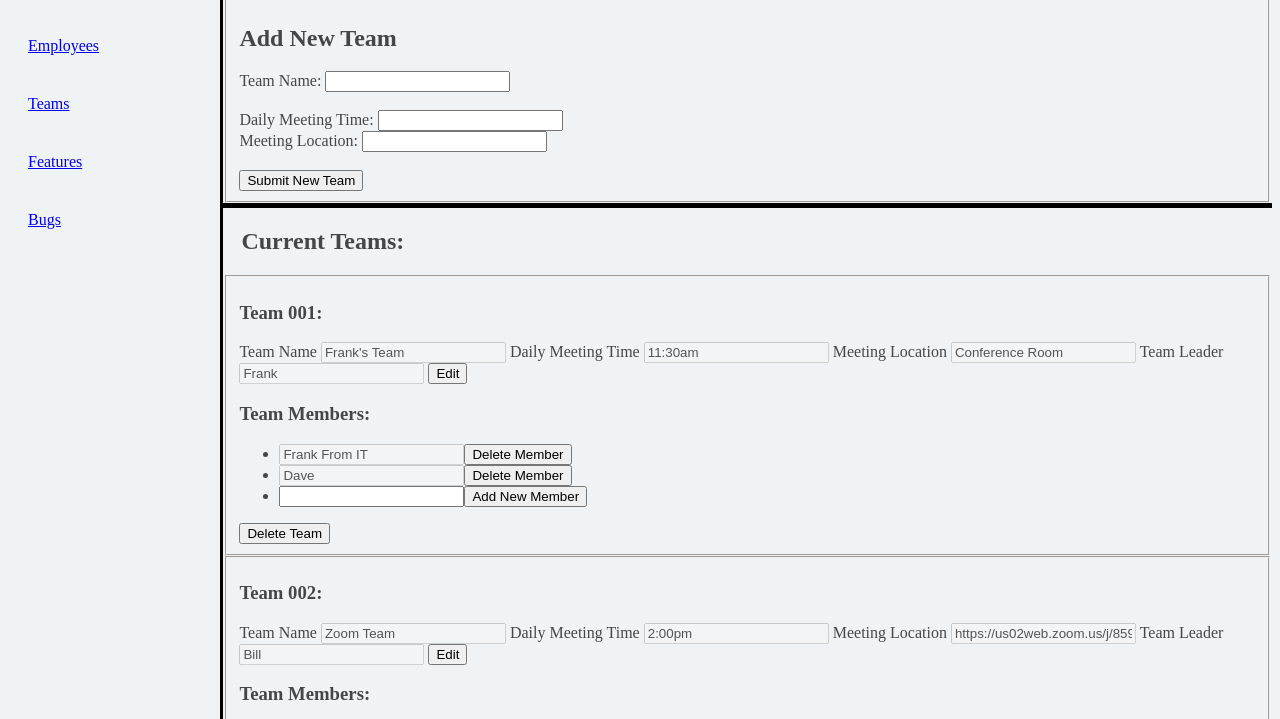
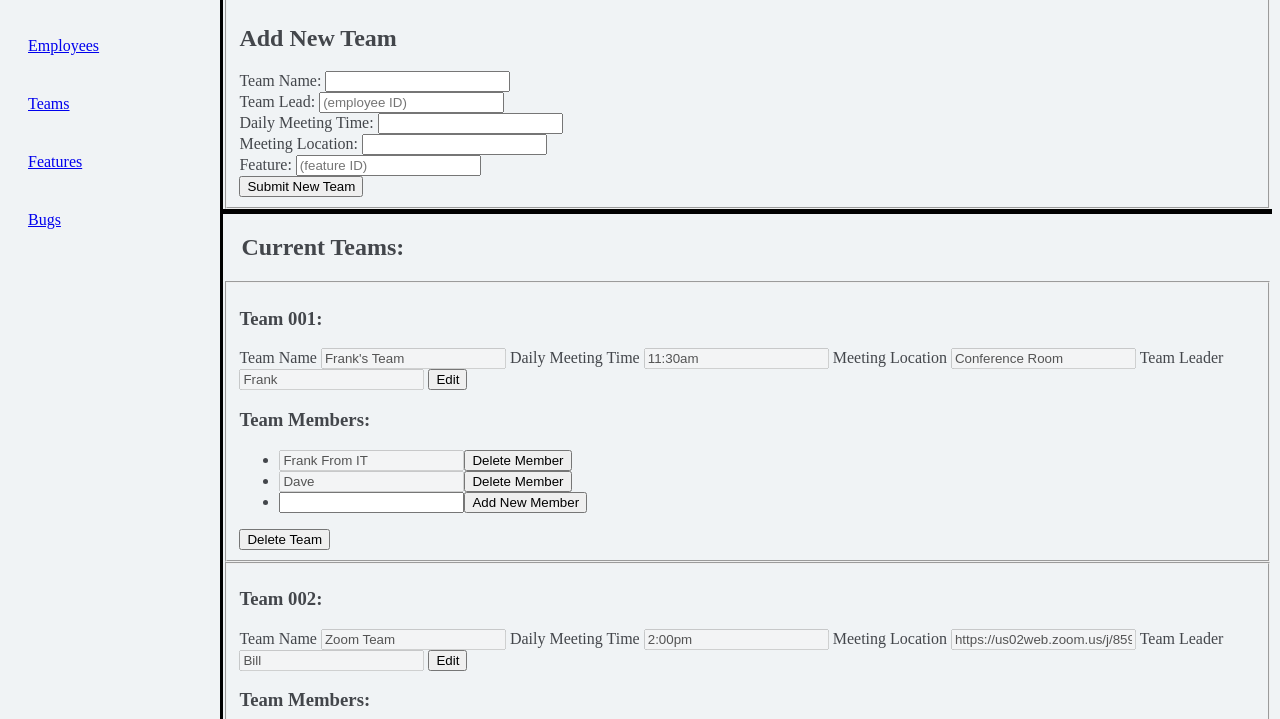
Before and after one commit to taylordo/taylordo.github.io, a plain HTML site: page pages/teams.html in a window 1280 px wide. Shown: the part 81-800 px from the top of the page. Drawn offline with Linux system fonts and the light colour scheme.

Commit message:
Update teams.html
Made a mistake, hopefully fixed it.

```diff
--- a/pages/teams.html
+++ b/pages/teams.html
@@ -30,14 +30,14 @@
                 <h2>Add New Team</h2>
                 <label for="team-name">Team Name:</label>
                 <input type="text" name="team-name"><br>
-                <label for="lead" placeholder="(employee ID)>Team Lead:</label>
-                <input type="text" name="lead"><br>
+                <label for="lead">Team Lead:</label>
+                <input type="text" placeholder="(employee ID)" name="lead"><br>
                 <label for="meeting">Daily Meeting Time:</label>
                 <input type="text" name="meeting"><br>
                 <label for="location">Meeting Location:</label>
                 <input type="text" name="location"><br>
-                <label for="feature" placeholder="(feature ID)>Feature:</label>
-                <input type="text" name="feature"><br>
+                <label for="feature">Feature:</label>
+                <input type="text" placeholder="(feature ID)"name="feature"><br>
                 <input type="submit" name="submit" value="Submit New Team">
             </fieldset>
         </form>
```
